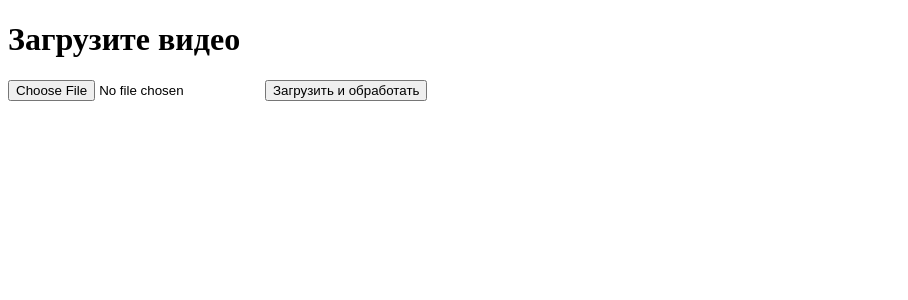
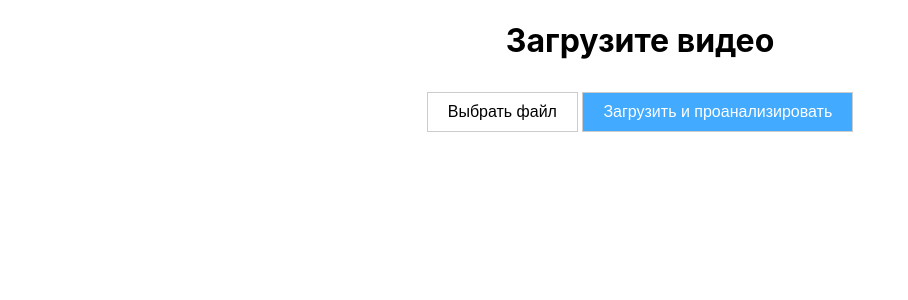
Before and after one commit to RusinDmitry/Recognition-of-human-actions-from-video, a FastAPI app: page / in a window 1280 px wide. Shown: the top 300 px of the page, without its empty margins (0-908 px from the left). Run offline with FastAPI, Linux system fonts and the light colour scheme.

Commit message:
Update index.html

```diff
--- a/front/templates/index.html
+++ b/front/templates/index.html
@@ -1,11 +1,75 @@
 <!DOCTYPE html>
 <html>
+<head>
+<style>
+body {
+  text-align: center;
+  font-family: "Arial";
+}
+
+h1 {
+  color: black;
+  font-family: "Inter";
+}
+
+form {
+  margin: auto;
+  width: 50%;
+}
+
+input[type="file"] {
+  display: none; /* скрываем поле выбора файла */
+}
+
+.custom-file-upload, .custom-submit-button {
+  display: inline-block;
+  border: 1px solid #ccc;
+  background: white;
+  padding: 10px 20px; /* увеличиваем отступы для обеих кнопок */
+  cursor: pointer;
+  margin: 10px auto;
+  font-size: 16px; /* устанавливаем одинаковый размер шрифта для обеих кнопок */
+}
+
+.custom-submit-button {
+  background-color: #42aaff;
+  color: white;
+}
+
+.custom-file-upload:active, .custom-submit-button:active {
+  background-color: #3388cc;
+  color: #fff;
+}
+
+#file-name {
+  margin-top: 10px;
+  font-family: "Arial";
+}
+
+h2 {
+  color: Black;
+  font-family: "Inter";
+}
+
+p {
+  margin-top: 10px;
+  font-family: "Arial";
+}
+</style>
+</head>
 <body>
   <h1>Загрузите видео</h1>
   <form action="/upload-video/" method="post" enctype="multipart/form-data">
-        <input type="file" name="file">
-        <input type="submit" value="Загрузить и обработать">
+    <label for="file-upload" class="custom-file-upload">Выбрать файл</label>
+    <input id="file-upload" type="file" name="file" onchange="showFileName(this)">
+    <button type="submit" class="custom-submit-button">Загрузить и проанализировать</button>
+    <p id="file-name"></p>
   </form>
+  <script>
+    function showFileName(input) {
+      document.getElementById('file-name').innerText = input.files[0].name;
+    }
+  </script>
   {% if result %}
   <h2>Результат:</h2>
   <p>{{ result }}</p>
```
Lines whose indentation alone changed are shown as unchanged.
